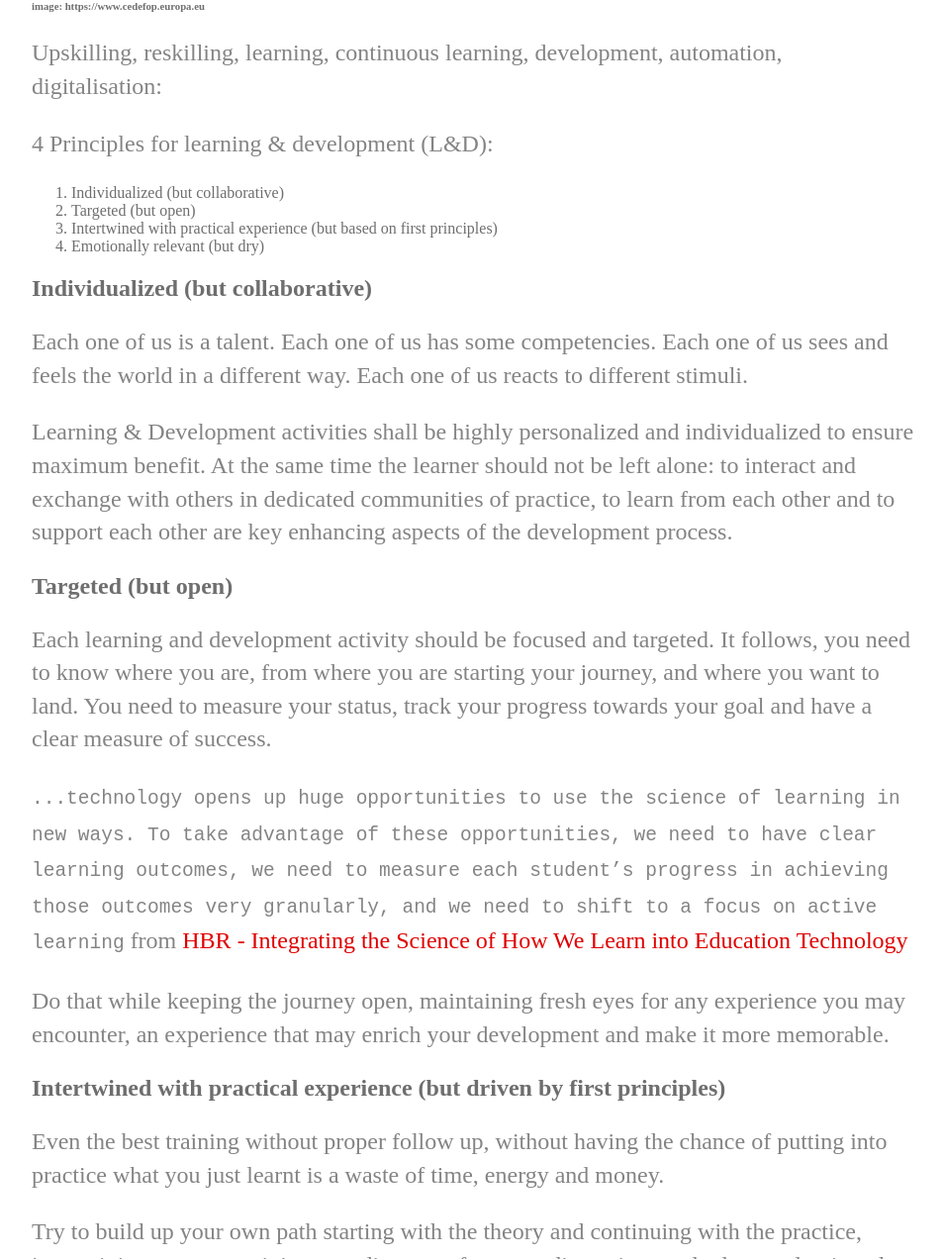
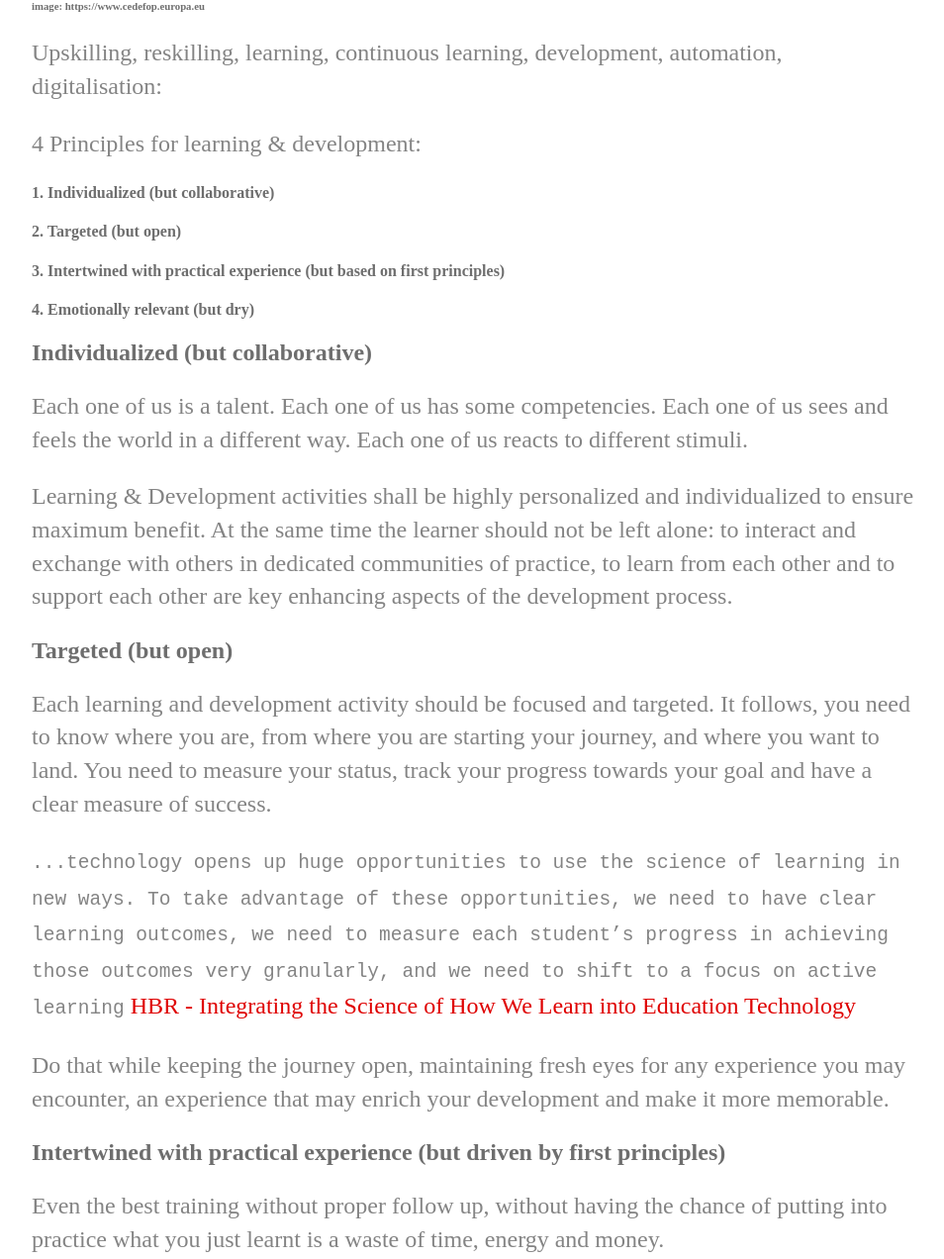
Before and after one commit to aleale14/aleale14.github.io, a Jekyll site: the page built from _posts/read/2019-10-20-LearningDevelopmentPrinciples.md, in a window 1280 px wide and 1400 px high, scrolled down 611 px, cut to the strip 128-1400 px from the top of the window. Shown: the whole strip at 99% size, without its empty margins (160-1114 px from the left). Built offline with Jekyll 4.4.1, drawn with Linux system fonts in a browser that asks for light colours.

Commit message:
reformatted

```diff
--- a/_posts/read/2019-10-20-LearningDevelopmentPrinciples.md
+++ b/_posts/read/2019-10-20-LearningDevelopmentPrinciples.md
@@ -12,12 +12,12 @@ permalink: L_D_Principles
 
 Upskilling, reskilling, learning, continuous learning, development, automation, digitalisation:
 
-4 Principles for learning & development (L&D):
+4 Principles for learning & development:
 
-1. Individualized (but collaborative)
-2. Targeted (but open)
-3. Intertwined with practical experience (but based on first principles)
-4. Emotionally relevant (but dry)
+#### 1. Individualized (but collaborative)
+#### 2. Targeted (but open)
+#### 3. Intertwined with practical experience (but based on first principles)
+#### 4. Emotionally relevant (but dry)
 
 ## Individualized (but collaborative)
 Each one of us is a talent.
@@ -32,7 +32,7 @@ At the same time the learner should not be left alone: to interact and exchange
 Each learning and development activity should be focused and targeted.
 It follows, you need to know where you are, from where you are starting your journey, and where you want to land. You need to measure your status, track your progress towards your goal and have a clear measure of success.
 
-``...technology opens up huge opportunities to use the science of learning in new ways. To take advantage of these opportunities, we need to have clear learning outcomes, we need to measure each student’s progress in achieving those outcomes very granularly, and we need to shift to a focus on active learning`` from [HBR - Integrating the Science of How We Learn into Education Technology](https://hbr.org/2019/10/integrating-the-science-of-how-we-learn-into-education-technology)
+``...technology opens up huge opportunities to use the science of learning in new ways. To take advantage of these opportunities, we need to have clear learning outcomes, we need to measure each student’s progress in achieving those outcomes very granularly, and we need to shift to a focus on active learning``  [HBR - Integrating the Science of How We Learn into Education Technology](https://hbr.org/2019/10/integrating-the-science-of-how-we-learn-into-education-technology)
 
 Do that while keeping the journey open, maintaining fresh eyes for any experience you may encounter, an experience that may enrich your development and make it more memorable.
 
@@ -44,9 +44,9 @@ Try to build up your own path starting with the theory and continuing with the p
 
 Be aware that in our fast changing world, today's practical experiences may be old and inadequate by next month: they are not the goal, they are a wonderful mean to better understand the first principles you learnt theoretically, to challenge them, develop them further and to prepare you for future challenges.
 
-``In a world where change is the one constant; continuous learning is what keeps you relevant.`` from [Interview - The Learning Makeover at Novartis](https://www.humancapitalonline.com/Interviews/details/483/Interview%20-%20The%20Learning%20Makeover%20at%20Novartis)
+``In a world where change is the one constant; continuous learning is what keeps you relevant.``  [Interview - The Learning Makeover at Novartis](https://www.humancapitalonline.com/Interviews/details/483/Interview%20-%20The%20Learning%20Makeover%20at%20Novartis)
 
-``As skill demands in the workplace continue to evolve quickly, we need greater industry and university interdependency. `` from [Where Online Learning Goes Next](https://hbr.org/2019/10/where-online-learning-goes-next)
+``As skill demands in the workplace continue to evolve quickly, we need greater industry and university interdependency. ``  [Where Online Learning Goes Next](https://hbr.org/2019/10/where-online-learning-goes-next)
 
 
 ## Emotionally relevant (but dry)
@@ -55,4 +55,4 @@ Make the learning and development activity memorable, make it positively emotion
 The learner should get an impression that sticks to their mind, that push them to keep on learning and developing further.
 The content and the provider of the experience should not be the focus: the focus should be on the learning experience itself, in what each learners get out of it and on how they contextualize and reinterpret it.
 
-``... students feel more comfortable in a lecture environment and believe that they are learning more because of the expectations they have for a college learning environment." But, in fact, he said, they're "actually learning more in the environments where they are actively engaged in building knowledge about key concepts.`` from [The Dangers of Fluent Lectures](https://www.insidehighered.com/news/2019/09/09/study-how-smooth-talking-professors-can-lull-students-thinking-theyve-learned-more)
+``... students feel more comfortable in a lecture environment and believe that they are learning more because of the expectations they have for a college learning environment." But, in fact, he said, they're "actually learning more in the environments where they are actively engaged in building knowledge about key concepts.``  [The Dangers of Fluent Lectures](https://www.insidehighered.com/news/2019/09/09/study-how-smooth-talking-professors-can-lull-students-thinking-theyve-learned-more)
```
